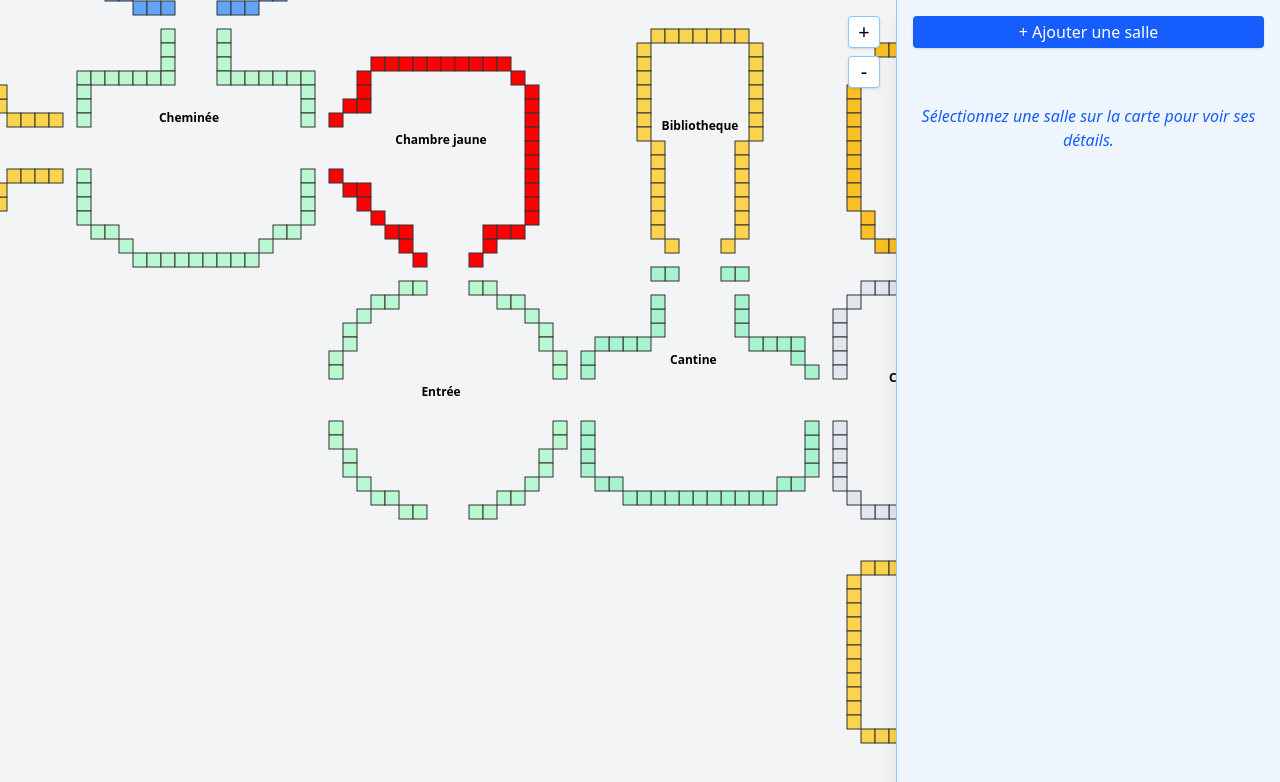
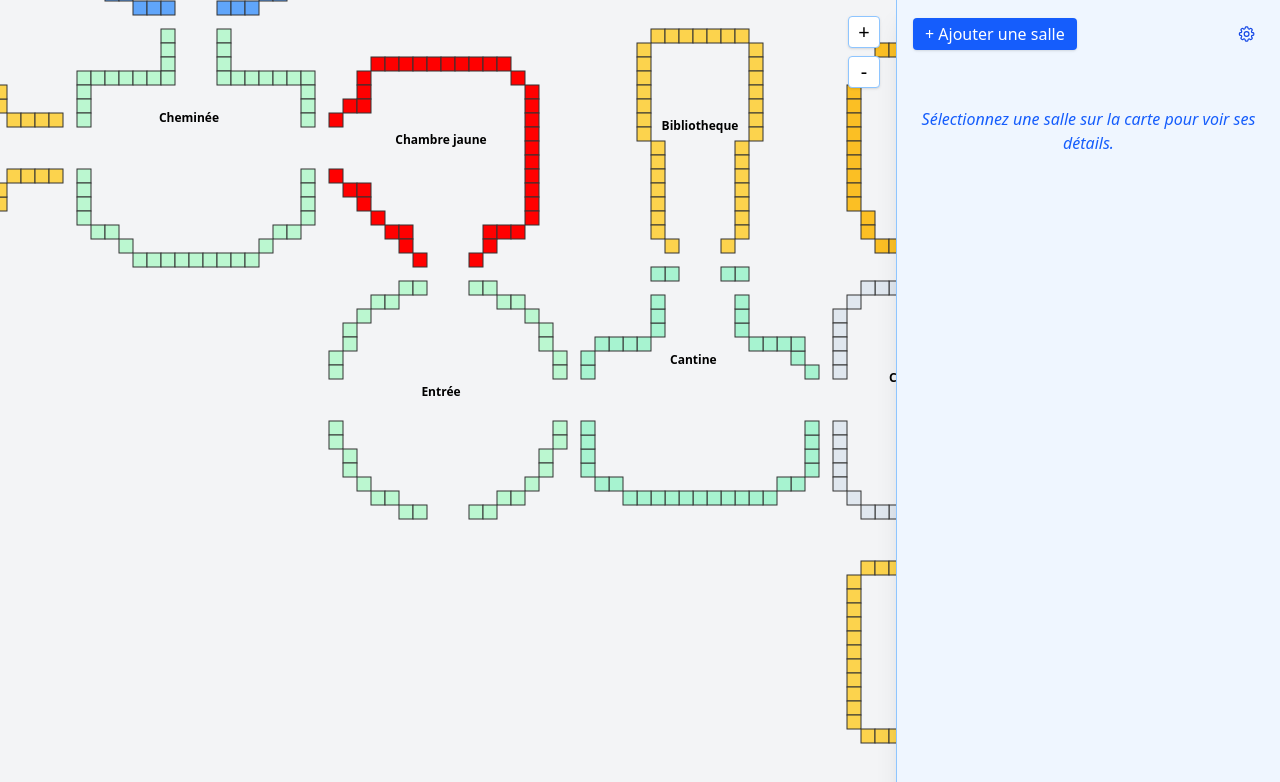
Before and after one commit to Vahelnir/house-heir-map, a Vue app: page / in a window 1280 px wide. Shown: the top 782 px of the page. Built offline with nearby package versions, Linux system fonts and the light colour scheme; the HTML template or start-up script is replaced by a standard one.

Commit message:
feat: add a simple setting modal

```diff
--- /dev/null
+++ b/src/components/map-settings-modal.vue
@@ -0,0 +1,50 @@
+<script setup lang="ts">
+import { useManorMap } from "@/composables/useMapState";
+import BaseButton from "./ui/base-button.vue";
+
+defineEmits<{
+  close: [];
+}>();
+
+const { exportRoomsToJson, resetCustomRooms } = useSettingsActions();
+
+function useSettingsActions() {
+  const { rooms } = useManorMap();
+
+  function exportRoomsToJson() {
+    const data = Array.from(rooms.values());
+    const blob = new Blob([JSON.stringify(data, null, 2)], { type: "application/json" });
+    const url = URL.createObjectURL(blob);
+    const a = document.createElement("a");
+    a.href = url;
+    a.download = "manor-rooms.json";
+    a.click();
+    URL.revokeObjectURL(url);
+  }
+
+  function resetCustomRooms() {
+    localStorage.removeItem("househeir.customRooms");
+    window.location.reload();
+  }
+
+  return { exportRoomsToJson, resetCustomRooms };
+}
+</script>
+
+<template>
+  <Teleport to="body">
+    <div
+      class="fixed inset-0 bg-black bg-opacity-30 flex items-center justify-center z-50"
+      @click.self="$emit('close')"
+    >
+      <div class="bg-white rounded-lg shadow-xl p-6 min-w-[320px] flex flex-col gap-4">
+        <h2 class="text-xl font-bold mb-2">Paramètres</h2>
+        <BaseButton color="blue" @click="exportRoomsToJson">Exporter les salles en JSON</BaseButton>
+        <BaseButton color="red" @click="resetCustomRooms">
+          Réinitialiser les salles custom
+        </BaseButton>
+        <BaseButton color="indigo" @click="$emit('close')">Fermer</BaseButton>
+      </div>
+    </div>
+  </Teleport>
+</template>
--- a/src/components/map-sidebar.vue
+++ b/src/components/map-sidebar.vue
@@ -4,6 +4,7 @@
 import RoomDetails from "./room-details.vue";
 import RoomMoveControls from "./room-move-controls.vue";
 import RoomCreateModal from "./room-create-modal.vue";
+import MapSettingsModal from "./map-settings-modal.vue";
 import type { Room } from "@/core/rooms";
 
 const { selectedRoom, updateRoom, addRoom, removeRoom } = useManorMap();
@@ -21,6 +22,8 @@
 function closeCreateModal() {
   showCreateModal.value = false;
 }
+
+const showSettings = ref(false);
 
 function useMovingRooms(selectedRoom: Ref<Room | undefined>, updateRoom: (room: Room) => void) {
   const movingRoom = ref<Room | undefined>(undefined);
@@ -102,12 +105,47 @@
   <aside
     class="border-l border-blue-300 bg-blue-50 text-blue-900 p-4 w-72 min-h-full flex flex-col gap-4 shadow-xl z-10"
   >
-    <button
-      class="bg-blue-600 text-white px-3 py-1 rounded shadow hover:bg-blue-700 transition mb-2"
-      @click="showCreateModal = true"
-    >
-      + Ajouter une salle
-    </button>
+    <div class="flex flex-row justify-between items-center mb-2">
+      <button
+        class="bg-blue-600 text-white px-3 py-1 rounded shadow hover:bg-blue-700 transition"
+        @click="showCreateModal = true"
+      >
+        + Ajouter une salle
+      </button>
+      <button
+        class="ml-2 p-2 rounded-full hover:bg-blue-200 text-blue-700"
+        title="Paramètres"
+        @click="showSettings = true"
+        style="
+          height: 2.2rem;
+          width: 2.2rem;
+          display: flex;
+          align-items: center;
+          justify-content: center;
+        "
+      >
+        <svg
+          xmlns="http://www.w3.org/2000/svg"
+          fill="none"
+          viewBox="0 0 24 24"
+          stroke-width="1.5"
+          stroke="currentColor"
+          class="w-6 h-6"
+        >
+          <path
+            stroke-linecap="round"
+            stroke-linejoin="round"
+            d="M10.343 3.94c.09-.542.56-.94 1.11-.94h1.093c.55 0 1.02.398 1.11.94l.149.894c.07.424.384.764.78.93.398.164.855.142 1.205-.108l.737-.527a1.125 1.125 0 011.45.12l.773.774c.39.389.44 1.002.12 1.45l-.527.737c-.25.35-.272.806-.107 1.204.165.397.505.71.93.78l.893.15c.543.09.94.56.94 1.109v1.094c0 .55-.397 1.02-.94 1.11l-.893.149c-.425.07-.765.383-.93.78-.165.398-.143.854.107 1.204l.527.738c.32.447.269 1.06-.12 1.45l-.774.773a1.125 1.125 0 01-1.449.12l-.738-.527c-.35-.25-.806-.272-1.203-.107-.397.165-.71.505-.781.929l-.149.894c-.09.542-.56.94-1.11.94h-1.094c-.55 0-1.019-.398-1.11-.94l-.148-.894c-.071-.424-.384-.764-.781-.93-.398-.164-.854-.142-1.204.108l-.738.527c-.447.32-1.06.269-1.45-.12l-.773-.774a1.125 1.125 0 01-.12-1.45l.527-.737c.25-.35.273-.806.108-1.204-.165-.397-.505-.71-.93-.78l-.894-.15c-.542-.09-.94-.56-.94-1.109v-1.094c0-.55.398-1.02.94-1.11l.894-.149c.424-.07.765-.383.93-.78.165-.398.142-.854-.108-1.204l-.527-.738a1.125 1.125 0 01.12-1.45l.774-.773a1.125 1.125 0 011.45-.12l.737.527c.35.25.806.272 1.204.107.397-.165.71-.505.78-.929l.149-.894z"
+          />
+          <path
+            stroke-linecap="round"
+            stroke-linejoin="round"
+            d="M15 12a3 3 0 11-6 0 3 3 0 016 0z"
+          />
+        </svg>
+      </button>
+    </div>
+    <MapSettingsModal v-if="showSettings" @close="showSettings = false" />
     <RoomCreateModal v-if="showCreateModal" @close="closeCreateModal" @create="createRoom" />
     <template v-if="selectedRoom">
       <RoomDetails :room="selectedRoom" />
```
